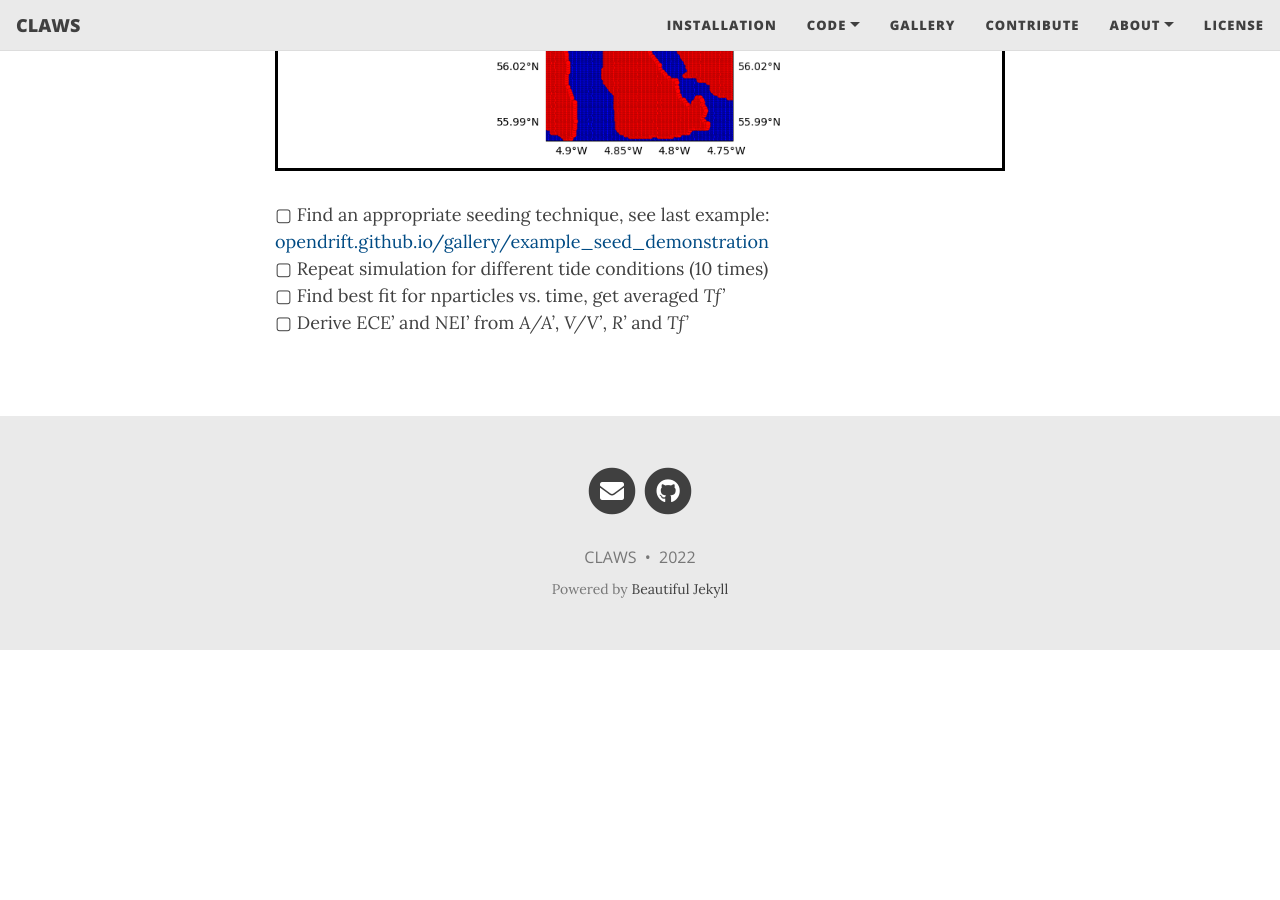
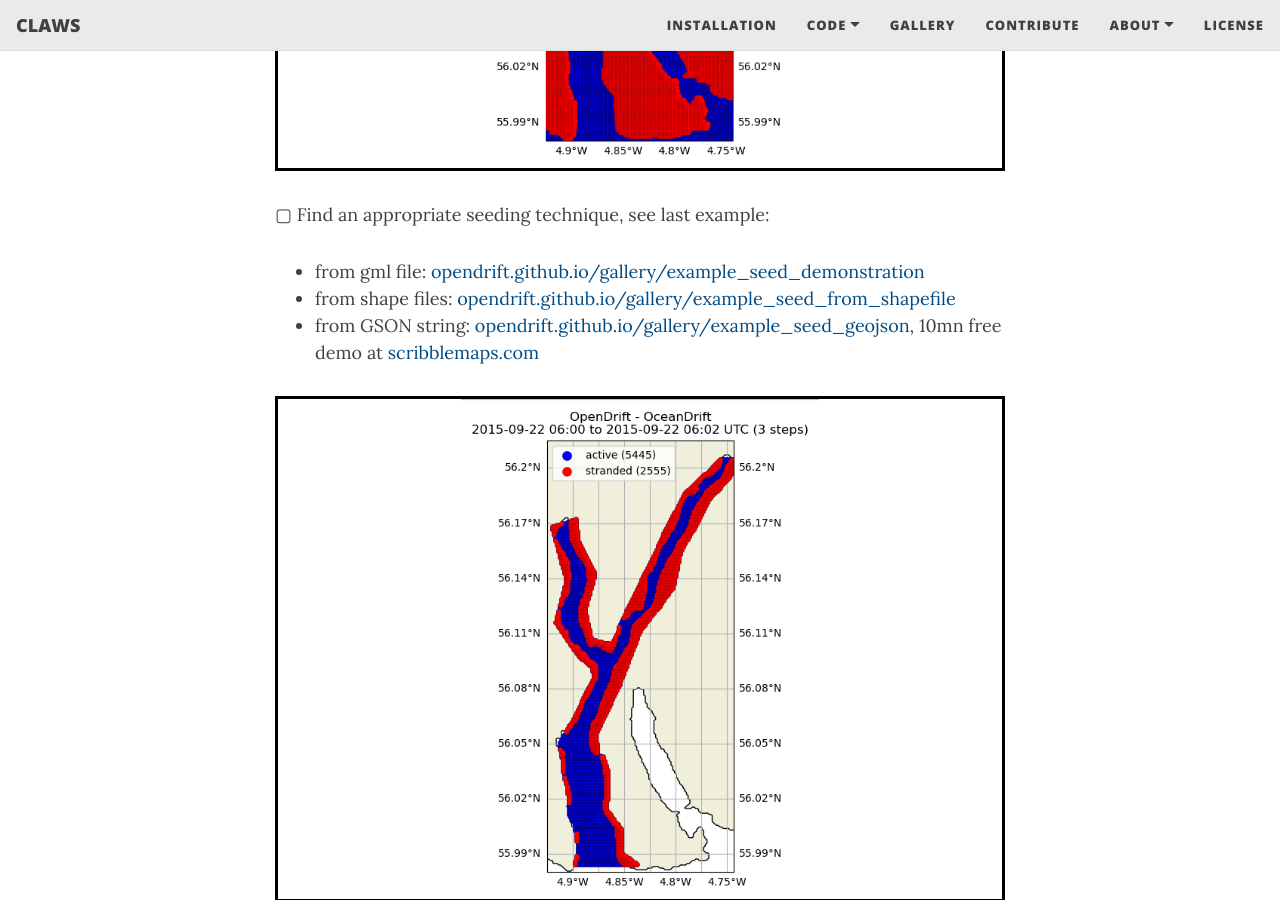
Before and after one commit to claws-scot/claws-scot.github.io, a Jekyll site: the page built from meeting-220613-N.md, in a window 1280 px wide and 900 px high, scrolled down 4067 px. Built offline with Jekyll 4.4.1, drawn with Linux system fonts in a browser that asks for light colours; nearby versions of some CDN libraries; before the commit the page ends 4717 px from its top, so only the background shows below that.

Commit message:
Editing web pages

```diff
--- a/meeting-220613-N.md
+++ b/meeting-220613-N.md
@@ -109,7 +109,15 @@ Reference: <a href="http://marine.gov.scot/taxonomy/term/17/">http://marine.gov.
   <img src="/docs/meeting/seeding_particles.png" style="height:500px">
 </p>
 
-&#9634; Find an appropriate seeding technique, see last example: <a href="https://opendrift.github.io/gallery/example_seed_demonstration.html">opendrift.github.io/gallery/example_seed_demonstration</a>
+&#9634; Find an appropriate seeding technique, see last example:
+  - from gml file: <a href="https://opendrift.github.io/gallery/example_seed_demonstration.html">opendrift.github.io/gallery/example_seed_demonstration</a>
+  - from shape files: <a href="https://opendrift.github.io/gallery/example_seed_from_shapefile.html">opendrift.github.io/gallery/example_seed_from_shapefile</a>
+  - from GSON string: <a href="https://opendrift.github.io/gallery/example_seed_geojson.html">opendrift.github.io/gallery/example_seed_geojson</a>, 10mn free demo at <a href="www.scribblemaps.com"> scribblemaps.com</a>
+
+<p align="center" style="border-style:solid; border:2; border-color:black">
+  <img src="/docs/meeting/better-seeding.png" style="height:500px">
+</p>
+
 &#9634; Repeat simulation for different tide conditions (10 times)
 &#9634; Find best fit for nparticles vs. time, get averaged _Tf'_
 &#9634; Derive ECE' and NEI' from _A/A'_, _V/V'_, _R'_ and _Tf'_
```
Also changed, not shown: docs/meeting/better-seeding.png (added).
